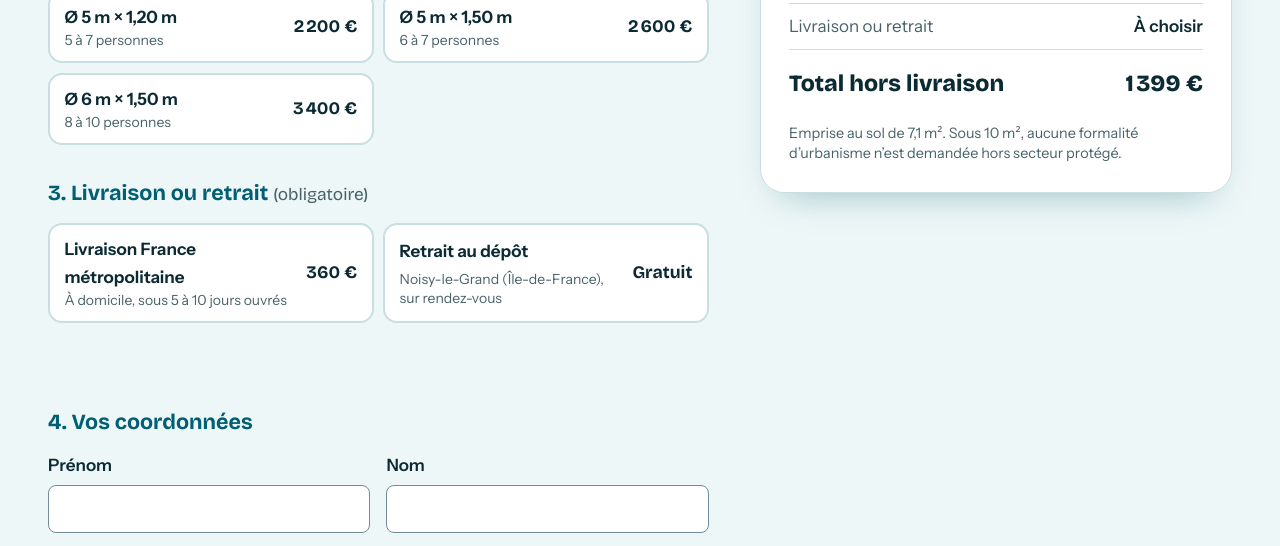
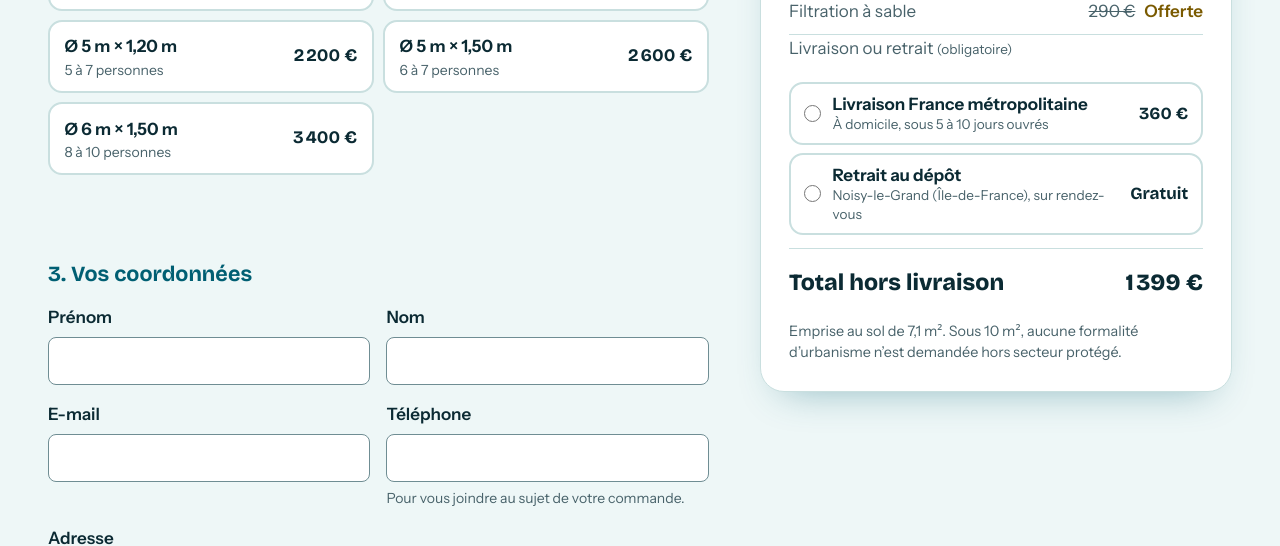
Before and after one commit to AmineLAIMENE/ipoolgofrance, a website: page commande.html in a window 1280 px wide. Shown: the part 973-1519 px from the top of the page. Drawn offline with Linux system fonts and the light colour scheme.

Commit message:
Commande : choix livraison ou retrait directement dans le récapitulatif, à la place de la ligne « À choisir »

```diff
--- a/assets/css/style.css
+++ b/assets/css/style.css
@@ -1403,12 +1403,14 @@ strong {
 }
 
 .choix:hover,
-.taille:hover {
+.taille:hover,
+.remise:hover {
   border-color: var(--lagon-clair);
 }
 
 .choix:has(input:checked),
-.taille:has(input:checked) {
+.taille:has(input:checked),
+.remise:has(input:checked) {
   background: #f3fbfa;
   border-color: var(--lagon);
   box-shadow: inset 0 0 0 1px var(--lagon);
@@ -1472,10 +1474,66 @@ strong {
   white-space: nowrap;
 }
 
+/* Livraison ou retrait : choisi dans le récapitulatif, sous les lignes de prix. */
+.recap__remise {
+  min-width: 0;
+  margin: 0;
+  padding: 0.7rem 0 0.85rem;
+  border: 0;
+  border-bottom: 1px solid var(--trait);
+}
+
+.recap__remise legend {
+  padding: 0;
+  margin-bottom: 0.55rem;
+  color: var(--encre-douce);
+}
+
 .remises {
   display: grid;
-  grid-template-columns: repeat(auto-fit, minmax(min(100%, 15rem), 1fr));
-  gap: 0.6rem;
+  gap: 0.45rem;
+}
+
+.remise {
+  display: grid;
+  grid-template-columns: auto 1fr auto;
+  gap: 0 0.7rem;
+  align-items: center;
+  padding: 0.6rem 0.8rem;
+  background: var(--blanc);
+  border: 2px solid var(--trait);
+  border-radius: var(--rayon-moyen);
+  cursor: pointer;
+  transition: border-color 0.15s ease, background-color 0.15s ease;
+}
+
+.remise input {
+  grid-row: span 2;
+  width: 1.1rem;
+  height: 1.1rem;
+  margin: 0;
+  accent-color: var(--lagon);
+  cursor: pointer;
+}
+
+.remise__nom {
+  font-weight: 650;
+  line-height: 1.3;
+}
+
+.remise__info {
+  grid-column: 2;
+  color: var(--encre-douce);
+  font-size: 0.85rem;
+  line-height: 1.35;
+}
+
+.remise__prix {
+  grid-column: 3;
+  grid-row: 1 / span 2;
+  font-family: var(--titre);
+  font-weight: 700;
+  white-space: nowrap;
 }
 
 .legende__requis {
--- a/commande.html
+++ b/commande.html
@@ -70,7 +70,7 @@
     <nav class="fil" aria-label="Fil d’Ariane"><ol><li><a href="/">Accueil</a></li><li aria-current="page">Commande</li></ol></nav>
     <div class="section__tete">
       <h1>Votre commande</h1>
-      <p>Choisissez la forme et la taille. Le plan à l’échelle et le total se mettent à jour à chaque changement. Vous payez ensuite sur la page sécurisée de Stripe.</p>
+      <p>Choisissez la forme, la taille, puis la livraison ou le retrait dans le récapitulatif. Le plan à l’échelle et le total se mettent à jour à chaque changement. Vous payez ensuite sur la page sécurisée de Stripe.</p>
     </div>
     <noscript><p class="message message--info">La commande en ligne a besoin de JavaScript. Vous pouvez aussi commander <a href="mailto:contact@gigifrance.fr">par e-mail</a> ou par téléphone au 07 80 80 67 64.</p></noscript>
     <form class="commande" data-config data-commande method="post" novalidate>
@@ -123,14 +123,6 @@
 <!-- /catalog:tailles-rectangulaire -->
           </div>
         </fieldset>
-        <fieldset class="bloc">
-          <legend>3. Livraison ou retrait <span class="legende__requis">(obligatoire)</span></legend>
-          <div class="remises">
-            <label class="taille remise"><input type="radio" name="remise" value="livraison" required><span class="taille__nom">Livraison France métropolitaine</span><span class="taille__info">À domicile, sous 5 à 10 jours ouvrés</span><span class="taille__prix" data-catalog="livraison">360&nbsp;€</span></label>
-            <label class="taille remise"><input type="radio" name="remise" value="retrait" required><span class="taille__nom">Retrait au dépôt</span><span class="taille__info">Noisy-le-Grand (Île-de-France), sur rendez-vous</span><span class="taille__prix">Gratuit</span></label>
-          </div>
-          <p class="remise__note" data-remise="retrait" hidden>Après la commande, nous vous appelons sous 2 jours ouvrés pour fixer le jour du retrait et vous donner l’adresse exacte. Prévoyez un véhicule assez grand pour les cartons.</p>
-        </fieldset>
       </div>
 
       <aside class="commande__recap recap" aria-label="Récapitulatif de votre commande">
@@ -144,7 +136,16 @@
           <div><dt>Piscine</dt><dd data-out="prix" data-catalog="ronde.300x120.prix">1&#8239;399&nbsp;€</dd></div>
           <div class="recap__offert"><dt>Pompe de gonflage électrique</dt><dd><s><span data-catalog="pompe">150&nbsp;€</span></s> Offerte</dd></div>
           <div class="recap__offert"><dt>Filtration à sable</dt><dd><s><span data-catalog="filtration">290&nbsp;€</span></s> Offerte</dd></div>
-          <div><dt data-out="remise-libelle">Livraison ou retrait</dt><dd data-out="livraison">À choisir</dd></div>
+        </dl>
+        <fieldset class="recap__remise">
+          <legend>Livraison ou retrait <span class="legende__requis">(obligatoire)</span></legend>
+          <div class="remises">
+            <label class="remise"><input type="radio" name="remise" value="livraison" required><span class="remise__nom">Livraison France métropolitaine</span><span class="remise__info">À domicile, sous 5 à 10 jours ouvrés</span><span class="remise__prix" data-catalog="livraison">360&nbsp;€</span></label>
+            <label class="remise"><input type="radio" name="remise" value="retrait" required><span class="remise__nom">Retrait au dépôt</span><span class="remise__info">Noisy-le-Grand (Île-de-France), sur rendez-vous</span><span class="remise__prix">Gratuit</span></label>
+          </div>
+          <p class="remise__note" data-remise="retrait" hidden>Après la commande, nous vous appelons sous 2 jours ouvrés pour fixer le jour du retrait et vous donner l’adresse exacte. Prévoyez un véhicule assez grand pour les cartons.</p>
+        </fieldset>
+        <dl class="recap__lignes">
           <div class="recap__total" aria-live="polite" aria-atomic="true"><dt data-out="total-libelle">Total hors livraison</dt><dd data-out="total" data-catalog="ronde.300x120.prix">1&#8239;399&nbsp;€</dd></div>
         </dl>
         <p class="recap__note" data-out="urbanisme"></p>
@@ -152,7 +153,7 @@
 
       <div class="commande__client">
         <fieldset class="bloc">
-          <legend>4. Vos coordonnées<span data-remise="livraison"> de livraison</span></legend>
+          <legend>3. Vos coordonnées<span data-remise="livraison"> de livraison</span></legend>
           <div class="champs">
           <div class="champ champ--moitie">
             <label for="champ-prenom">Prénom</label>
```
